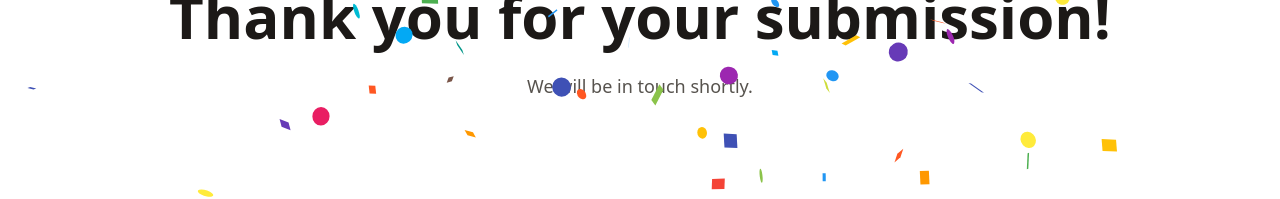
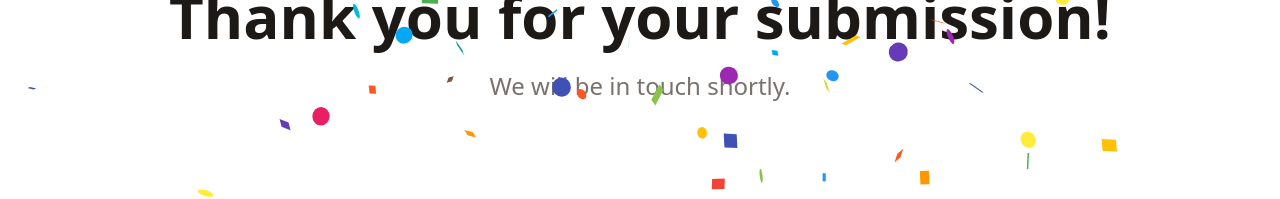
Before and after one commit to ikorotkaya/buena-onboarding, a React (Vite) app: page /final-page in a window 1280 px wide. Shown: the part 238-437 px from the top of the page. Built offline with nearby package versions, Linux system fonts and the light colour scheme.

Commit message:
Extract subheadline to a separate component

```diff
--- /dev/null
+++ b/src/components/Subheadline.tsx
@@ -0,0 +1,11 @@
+interface SubheadlineProps {
+  children: string;
+}
+
+export default function Subheadline({ children }: SubheadlineProps) {
+  return (
+    <div className="flex justify-center text-center text-lg md:text-2xl leading-6 text-stone-500">
+      {children}
+    </div>
+  );
+}
--- a/src/pages/FinalPage.tsx
+++ b/src/pages/FinalPage.tsx
@@ -1,6 +1,7 @@
 import { useState, useEffect } from "react";
 import Confetti from "react-confetti";
 import Headline from "../components/Headline";
+import Subheadline from "../components/Subheadline";
 
 export default function FinalPage() {
   const [windowSize, setWindowSize] = useState({
@@ -24,12 +25,7 @@ export default function FinalPage() {
         <Headline>Thank you for your submission!</Headline>
       </div>
 
-      <div
-        data-testid="submission-confirmation"
-        className="flex justify-center text-lg leading-8 text-stone-600"
-      >
-        We will be in touch shortly.
-      </div>
+      <Subheadline>We will be in touch shortly.</Subheadline>
     </div>
   );
 }
--- a/src/pages/HomePage.tsx
+++ b/src/pages/HomePage.tsx
@@ -1,16 +1,17 @@
 import GetStartedButton from "../components/GetStartedButton";
 import Headline from "../components/Headline";
+import Subheadline from "../components/Subheadline";
 
 export default function HomePage() {
   return (
-    <div className="grid grid-rows-[3fr,2fr,1fr]">
+    <div className="grid grid-rows-[3fr,2fr,1fr] ">
       <div className="flex items-end justify-center">
         <Headline>Welcome to Buena</Headline>
       </div>
 
-      <div className="subheadline flex justify-center text-center text-lg leading-8 text-stone-600">
+      <Subheadline>
         Enter your personal details and start your journey today.
-      </div>
+      </Subheadline>
 
       <div
         data-testid="get-started-button"
```
Also changed, not shown: 1 other file (tests, documents, lock files or other folders).
